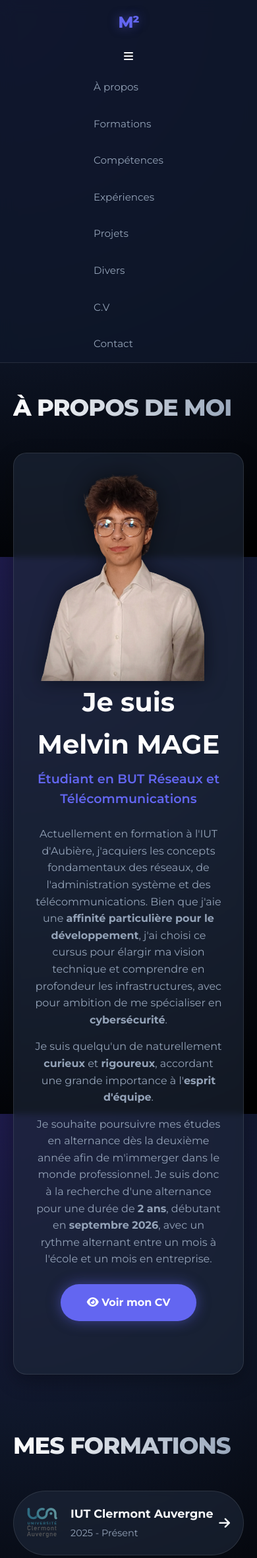
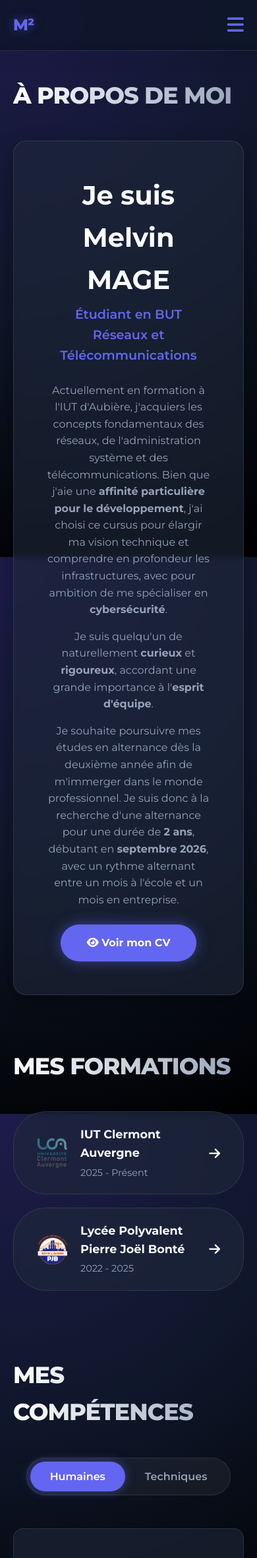
Before and after one commit to melvinmage/portfolio, a PHP site: page / in a window 390 px wide. Shown: the top 2361 px of the page at 66% size. Run offline with PHP 8.4, Linux system fonts and the light colour scheme.

Commit message:
Ajout du responsive sur téléphone

```diff
--- a/style.css
+++ b/style.css
@@ -1056,6 +1056,19 @@ input[name="type-competence"] {
    12. FOOTER & RESPONSIVE
 ========================================================================== */
 
+/* --- MENU BURGER --- */
+.burger-icon {
+    display: none; /* Caché sur PC */
+    font-size: 1.8rem;
+    color: var(--couleur-accent);
+    cursor: pointer;
+    transition: 0.3s;
+}
+
+.burger-icon:hover {
+    color: #fff;
+}
+
 footer {
     text-align: center;
     padding: 60px 0;
@@ -1073,57 +1086,75 @@ footer {
 }
 
 /* --- VERSION MOBILE (Tablettes et Téléphones) --- */
+/* --- VERSION MOBILE (Tablettes et Téléphones) --- */
 @media (max-width: 768px) {
+    /* --- AJUSTEMENTS SECTION "À PROPOS" MOBILE --- */
     .profil-flex {
-        flex-direction: column-reverse;
-        text-align: center;
-        padding: 30px;
+        /* On garde une direction colonne, mais sans l'image */
+        flex-direction: column;
+        align-items: center; /* Centre le contenu horizontalement */
+        text-align: center; /* Centre tout le texte à l'intérieur */
     }
 
-    /* Je m'assure que tout passe en colonne */
-    .grille-double,
-    .liens-nav,
-    .navigation,
-    .carte-projet {
-        flex-direction: column;
+    .photo-profil {
+        /* On cache simplement l'image */
+        display: none;
     }
 
-    .grille-double,
-    .liens-nav {
-        grid-template-columns: 1fr;
+    .profil-contenu {
+        /* Le contenu prend toute la largeur et le texte est justifié ou centré */
+        width: 100%;
+        padding: 0 10px; /* Une petite marge interne pour ne pas toucher les bords */
     }
 
-    .navigation {
-        gap: 20px;
+    /* ... Suite de tes règles CSS mobile ... */
+
+    /* 1. On affiche l'icône burger */
+    .burger-icon {
+        display: block;
     }
 
-    .carte-projet {
-        text-align: center;
+    /* 2. On garde le logo à gauche et le burger à droite */
+    .navigation {
+        flex-direction: row; /* Garde sur la même ligne */
+        justify-content: space-between;
+        align-items: center;
+        width: 100%;
+        gap: 0;
     }
 
-    .carte-formation {
-        padding: 20px;
+    /* 3. On masque le menu par défaut et on le positionne en dessous */
+    .liens-nav {
+        position: absolute;
+        top: 100%; /* S'ouvre juste en dessous du header */
+        left: 0;
+        width: 100%;
+        background: rgba(15, 23, 42, 0.95); /* Fond sombre presque opaque */
+        backdrop-filter: blur(10px);
+        flex-direction: column;
+        align-items: center;
+        padding: 0;
+        max-height: 0; /* Caché par défaut */
+        overflow: hidden;
+        transition: max-height 0.4s ease, padding 0.4s ease;
+        border-bottom: var(--bordure-verre);
+        box-shadow: 0 10px 20px rgba(0,0,0,0.5);
     }
 
-    .boite-modale {
-        width: 95%;
-        padding: 20px;
+    /* On réduit l'espace entre chaque lien (10px au lieu de 15px) */
+    .liens-nav li {
+        margin: 8px 0;
     }
 
-    /* Sur mobile, je centre le logo de la modale car il n'y a pas assez de place à droite */
-    .entete-modale {
-        float: none;
-        text-align: center;
-        margin: 0 auto 20px auto;
+    /* On réduit le rembourrage en haut et en bas du menu ouvert */
+    .liens-nav.active {
+        max-height: 400px; /* Un peu moins haut */
+        padding: 15px 0; /* On resserre le haut et le bas */
     }
 
-    .header-exp {
-        flex-direction: column;
-        align-items: flex-start;
-    }
-
-    .tags-skills {
-        flex-wrap: wrap;
+    .liens-nav a {
+        font-size: 1.1rem; /* Texte légèrement plus gros sur mobile */
+        font-weight: 600;
     }
 }
 
```
